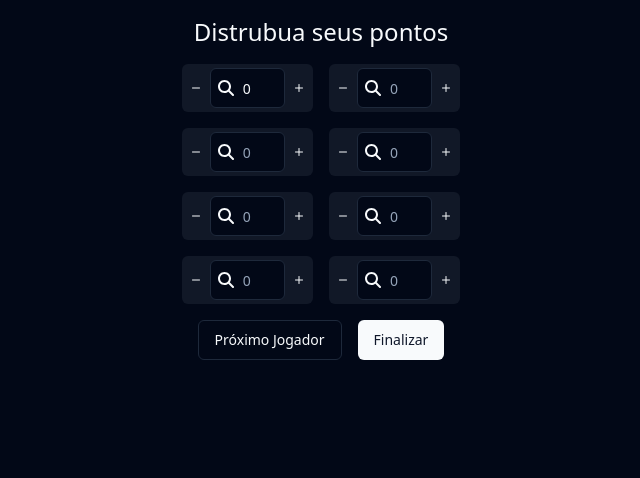
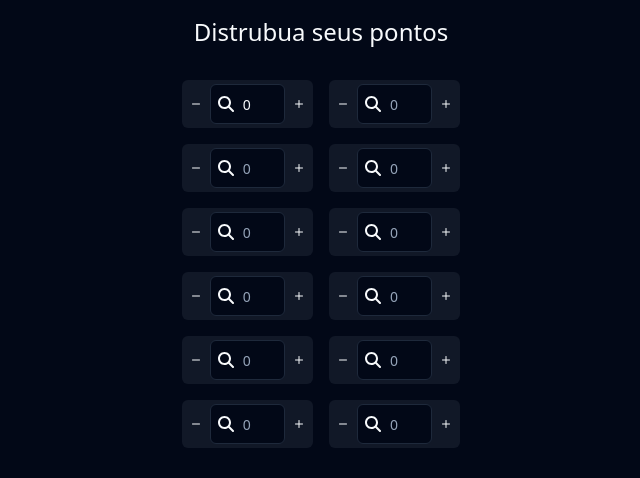
Before and after one commit to kennedysmartins/gameplan, a Next.js app: page /game/7wonders in a window 1280 px wide. Shown: the part 324-802 px from the top of the page, without its empty margins (319-959 px from the left). Built offline with nearby package versions, Linux system fonts and the light colour scheme.

Commit message:
added more fields

```diff
--- a/src/app/(content)/game/(games)/7wonders/page.tsx
+++ b/src/app/(content)/game/(games)/7wonders/page.tsx
@@ -48,7 +48,7 @@ const game7wonders = () => {
 
             <h2>Distrubua seus pontos</h2>
 
-            <div className="flex flex-wrap gap-4 w-72 items-center justify-center">
+            <div className="flex flex-wrap gap-4 w-72 items-center justify-center my-4">
               <div className="flex gap-1 bg-gray-900 rounded-md p-1">
                 <Button
                   variant="ghost"
@@ -166,6 +166,59 @@ const game7wonders = () => {
                 </Button>
               </div>
 
+              <div className="flex gap-1 bg-gray-900 rounded-md p-1">
+                <Button variant="ghost" size={null} className="px-1">
+                  <Minus className="h-3 w-3" />
+                </Button>
+                <div className="relative flex items-center">
+                  <FaMagnifyingGlass className="absolute left-2 top-1/2 h-4 w-4 -translate-y-1/2 transform" />
+                  <Input placeholder="0" className="pl-8 w-[4.7rem]" type="number" />
+                </div>
+                <Button variant="ghost" size={null} className="px-1">
+                  <Plus className="h-3 w-3" />
+                </Button>
+              </div>
+
+              <div className="flex gap-1 bg-gray-900 rounded-md p-1">
+                <Button variant="ghost" size={null} className="px-1">
+                  <Minus className="h-3 w-3" />
+                </Button>
+                <div className="relative flex items-center">
+                  <FaMagnifyingGlass className="absolute left-2 top-1/2 h-4 w-4 -translate-y-1/2 transform" />
+                  <Input placeholder="0" className="pl-8 w-[4.7rem]" type="number" />
+                </div>
+                <Button variant="ghost" size={null} className="px-1">
+                  <Plus className="h-3 w-3" />
+                </Button>
+              </div>
+
+              <div className="flex gap-1 bg-gray-900 rounded-md p-1">
+                <Button variant="ghost" size={null} className="px-1">
+                  <Minus className="h-3 w-3" />
+                </Button>
+                <div className="relative flex items-center">
+                  <FaMagnifyingGlass className="absolute left-2 top-1/2 h-4 w-4 -translate-y-1/2 transform" />
+                  <Input placeholder="0" className="pl-8 w-[4.7rem]" type="number" />
+                </div>
+                <Button variant="ghost" size={null} className="px-1">
+                  <Plus className="h-3 w-3" />
+                </Button>
+              </div>
+
+              <div className="flex gap-1 bg-gray-900 rounded-md p-1">
+                <Button variant="ghost" size={null} className="px-1">
+                  <Minus className="h-3 w-3" />
+                </Button>
+                <div className="relative flex items-center">
+                  <FaMagnifyingGlass className="absolute left-2 top-1/2 h-4 w-4 -translate-y-1/2 transform" />
+                  <Input placeholder="0" className="pl-8 w-[4.7rem]" type="number" />
+                </div>
+                <Button variant="ghost" size={null} className="px-1">
+                  <Plus className="h-3 w-3" />
+                </Button>
+              </div>
+
+            </div>
               <div className="flex gap-4">
                 <Button variant={"outline"}>Próximo Jogador</Button>
                 <Drawer>
@@ -188,7 +241,6 @@ const game7wonders = () => {
                   </DrawerContent>
                 </Drawer>
               </div>
-            </div>
           </div>
         </div>
       </main>
```
